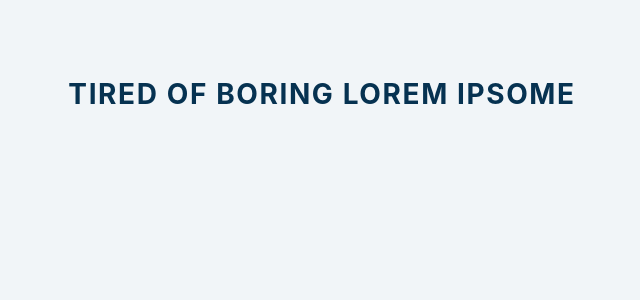
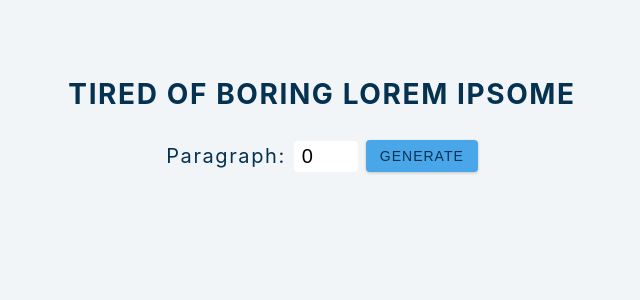
Before and after one commit to jubhavsar/React-Projects-JnSm, a React (Create React App) app in the folder 08-lorem-ipsum/: page / in a window 1280 px wide. Shown: the top 300 px of the page, without its empty margins (318-958 px from the left). Built offline with nearby package versions, Linux system fonts and the light colour scheme.

Commit message:
display form and onchange event

```diff
--- a/08-lorem-ipsum/src/App.js
+++ b/08-lorem-ipsum/src/App.js
@@ -4,9 +4,23 @@ function App() {
   const [count, setCount] = useState(0);
   const [text, setText] = useState([]);
 
+  const handleSubmit = (e) => {
+    e.preventDefault();
+    console.log("Hi");
+  }
   return (
   <section className='section-center'>
     <h3>Tired of boring lorem ipsome</h3>
+    <form className='lorem-form' onSubmit={handleSubmit}>
+      <label htmlFor="amount">paragraph:</label>
+      <input
+        type="number"
+        id='amount'
+        name='amount'
+        value={count}
+        onChange={(e) => e.target.value}/>
+      <button className='btn' type='submit'>generate</button>
+    </form>
   </section>
     )
 }
```
